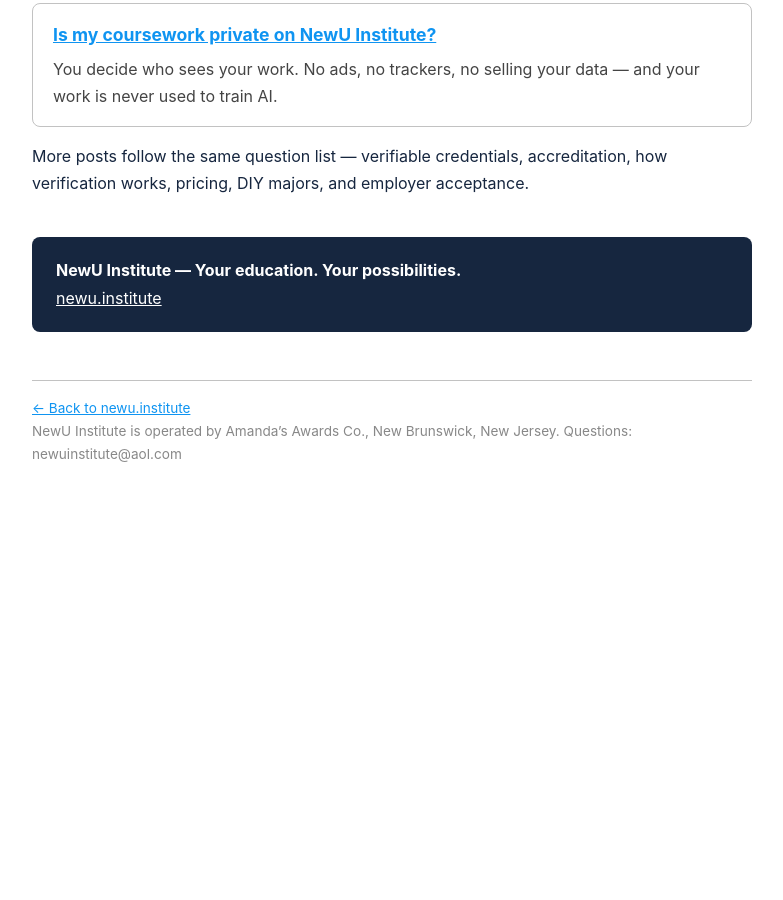
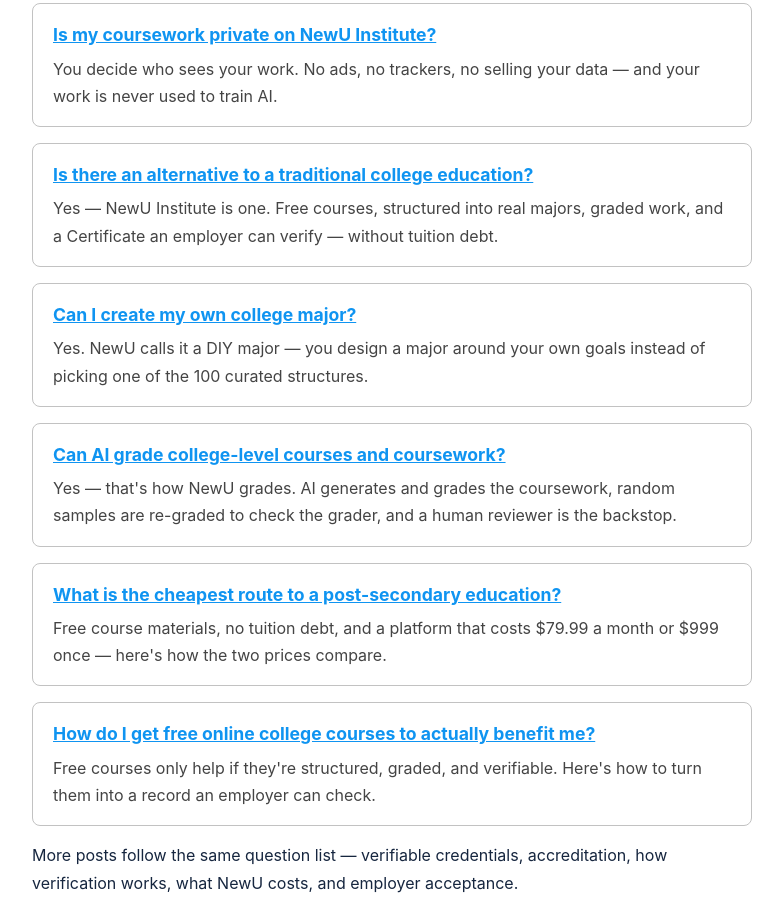
Before and after one commit to notooall63/newu-blog, a plain HTML site: page index.html in a window 1280 px wide. Shown: the part 403-1303 px from the top of the page, without its empty margins (248-1031 px from the left). Before the commit the page ends 933 px from the top, so only its background shows below. Drawn offline with Linux system fonts and the light colour scheme.

Commit message:
Add files via upload

```diff
--- a/index.html
+++ b/index.html
@@ -42,7 +42,32 @@
 <p>You decide who sees your work. No ads, no trackers, no selling your data — and your work is never used to train AI.</p>
 </div>
 
-<p>More posts follow the same question list — verifiable credentials, accreditation, how verification works, pricing, DIY majors, and employer acceptance.</p>
+<div class="card">
+<h3><a href="/is-there-an-alternative-to-a-traditional-college-education.html">Is there an alternative to a traditional college education?</a></h3>
+<p>Yes — NewU Institute is one. Free courses, structured into real majors, graded work, and a Certificate an employer can verify — without tuition debt.</p>
+</div>
+
+<div class="card">
+<h3><a href="/can-i-create-my-own-college-major.html">Can I create my own college major?</a></h3>
+<p>Yes. NewU calls it a DIY major — you design a major around your own goals instead of picking one of the 100 curated structures.</p>
+</div>
+
+<div class="card">
+<h3><a href="/can-ai-grade-college-level-courses-and-coursework.html">Can AI grade college-level courses and coursework?</a></h3>
+<p>Yes — that's how NewU grades. AI generates and grades the coursework, random samples are re-graded to check the grader, and a human reviewer is the backstop.</p>
+</div>
+
+<div class="card">
+<h3><a href="/what-is-the-cheapest-route-to-a-post-secondary-education.html">What is the cheapest route to a post-secondary education?</a></h3>
+<p>Free course materials, no tuition debt, and a platform that costs $79.99 a month or $999 once — here's how the two prices compare.</p>
+</div>
+
+<div class="card">
+<h3><a href="/how-do-i-get-free-online-college-courses-to-actually-benefit-me.html">How do I get free online college courses to actually benefit me?</a></h3>
+<p>Free courses only help if they're structured, graded, and verifiable. Here's how to turn them into a record an employer can check.</p>
+</div>
+
+<p>More posts follow the same question list — verifiable credentials, accreditation, how verification works, what NewU costs, and employer acceptance.</p>
 
 <div class="cta">
 <strong>NewU Institute — Your education. Your possibilities.</strong><br>
```
